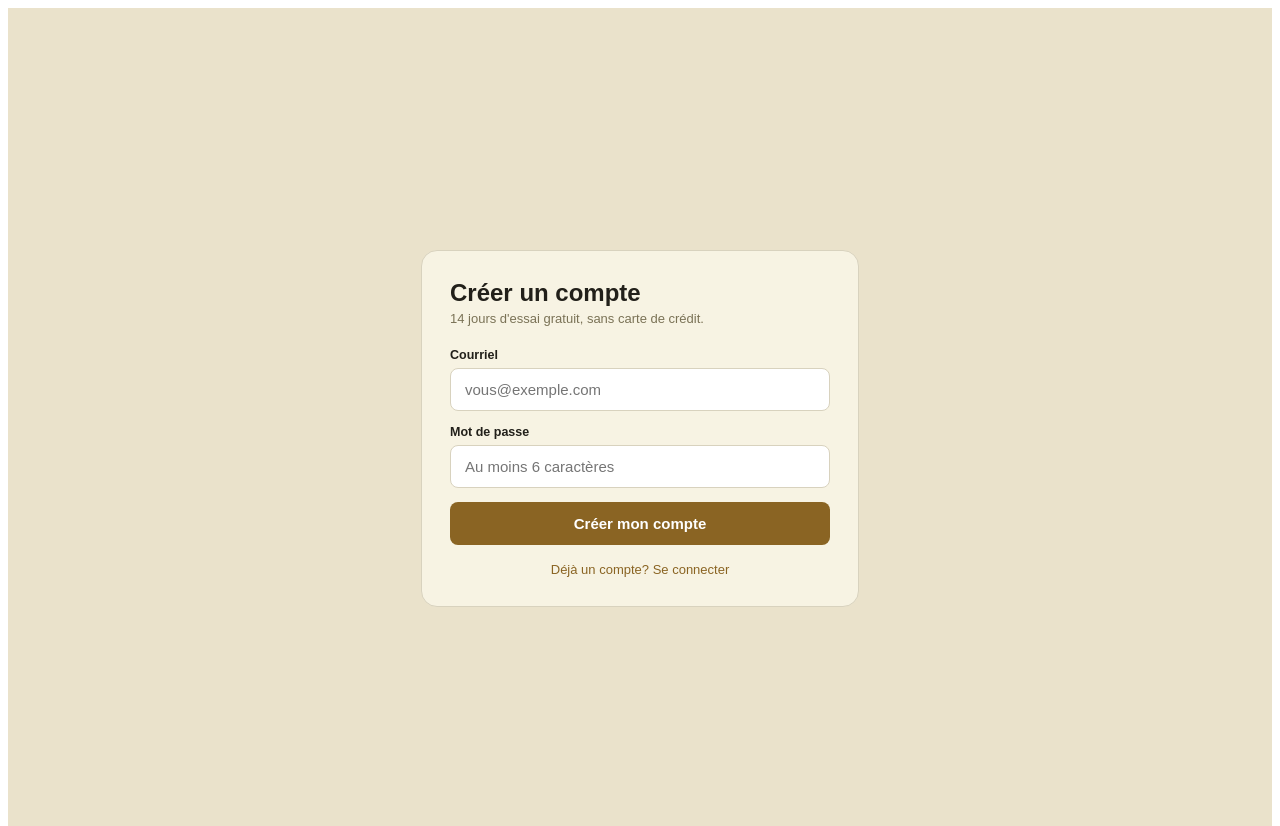
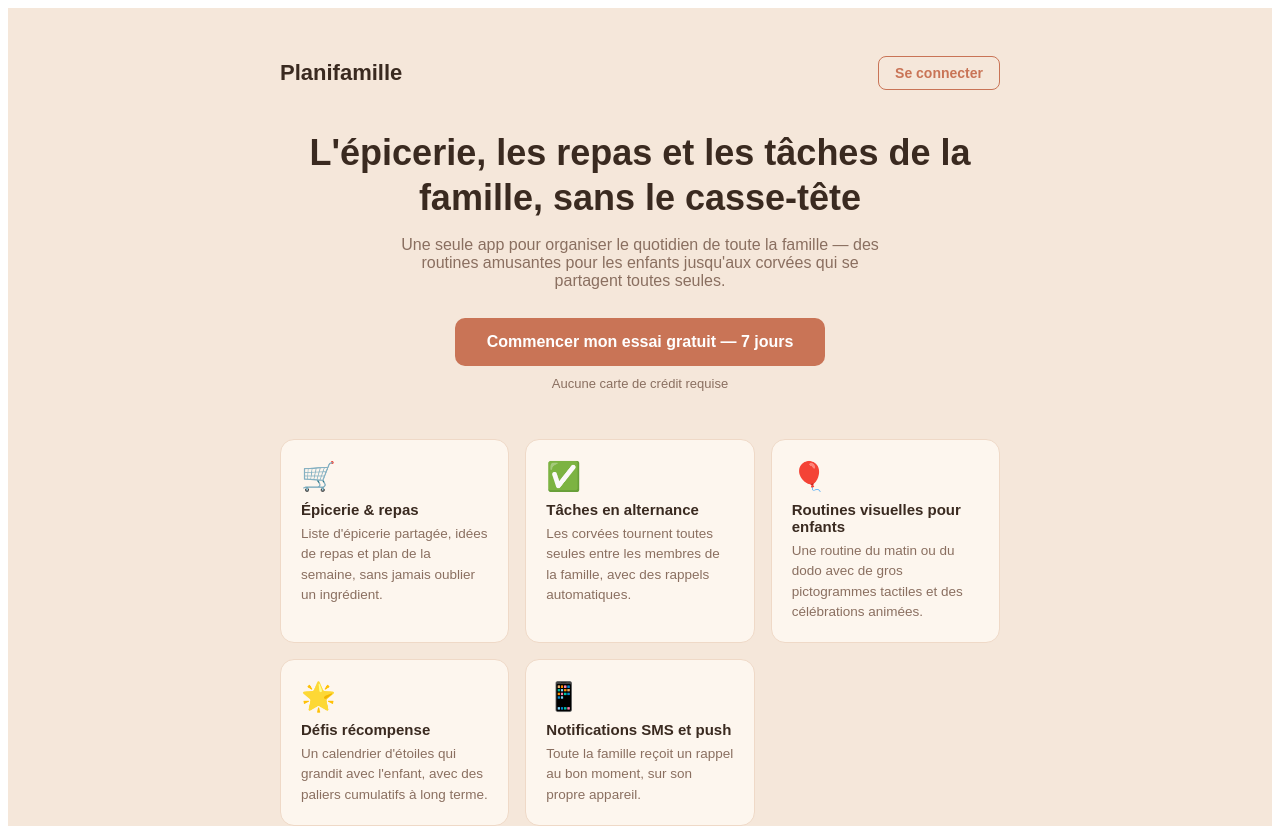
Before and after one commit to nini-max28/Repas-taches-et-routine, a React (Vite) app: page / in a window 1280 px wide. Shown: the top 826 px of the page. Built offline with nearby package versions, Linux system fonts and the light colour scheme.

Commit message:
Update App.jsx

```diff
--- a/App.jsx
+++ b/App.jsx
@@ -1,6 +1,8 @@
 import React, { useState, useEffect, useRef, useCallback, useMemo } from "react";
 import { supabase } from "./supabaseClient";
 import AuthScreen from "./AuthScreen";
+import LandingPage from "./LandingPage";
+import { PrivacyPolicyPage, TermsPage } from "./LegalPages";
 import {
   ShoppingCart, ChefHat, CalendarDays, Settings, Plus, X, Check, Trash2, Pencil,
   RefreshCw, AlertCircle, Dice5, ChevronLeft, ChevronRight, Sparkles, ListTodo, UserPlus, Send, Bell,
@@ -878,10 +880,10 @@ function App({ session }) {
 
       <header style={{ padding: "20px 18px 0", maxWidth: 760, margin: "0 auto" }}>
         <div className="mono" style={{ fontSize: 11, letterSpacing: 1.5, color: COLORS.muted, textTransform: "uppercase" }}>
-          Épicerie · repas · idées de soupers
+          Épicerie · repas · tâches · routines
         </div>
         <h1 className="hand" onClick={handleTitleTap} style={{ margin: "2px 0 16px", fontSize: 38, color: COLORS.ink, fontWeight: 700, cursor: isKidLocked ? "default" : "auto", userSelect: "none" }}>
-          Épicerie & Repas
+          Planifamille
         </h1>
       </header>
 
@@ -2688,6 +2690,10 @@ function TaskModal({ members, task, rewardCharts, onClose, onSave }) {
 export default function AppWithAuth() {
   const [session, setSession] = useState(null);
   const [checking, setChecking] = useState(true);
+  const [showAuth, setShowAuth] = useState(false);
+  const [authMode, setAuthMode] = useState("signup");
+
+  const path = window.location.pathname;
 
   useEffect(() => {
     supabase.auth.getSession().then(({ data }) => {
@@ -2700,16 +2706,29 @@ export default function AppWithAuth() {
     return () => listener.subscription.unsubscribe();
   }, []);
 
+  // Ces deux pages sont publiques — accessibles même sans être connecté, et
+  // sans attendre la vérification de session puisqu'elles n'en ont pas besoin.
+  if (path === "/politique-de-confidentialite") return <PrivacyPolicyPage />;
+  if (path === "/conditions-utilisation") return <TermsPage />;
+
   if (checking) {
     return (
-      <div style={{ minHeight: "100vh", background: "#EAE2CB", display: "flex", alignItems: "center", justifyContent: "center", fontFamily: "'IBM Plex Sans', sans-serif", color: "#7A7256" }}>
+      <div style={{ minHeight: "100vh", background: "#F5E7DA", display: "flex", alignItems: "center", justifyContent: "center", fontFamily: "'IBM Plex Sans', sans-serif", color: "#8A6F60" }}>
         Un instant…
       </div>
     );
   }
 
   if (!session) {
-    return <AuthScreen onAuthed={setSession} />;
+    if (!showAuth) {
+      return (
+        <LandingPage
+          onStart={() => { setAuthMode("signup"); setShowAuth(true); }}
+          onLogin={() => { setAuthMode("login"); setShowAuth(true); }}
+        />
+      );
+    }
+    return <AuthScreen initialMode={authMode} onAuthed={setSession} />;
   }
 
   return <App session={session} />;
```
